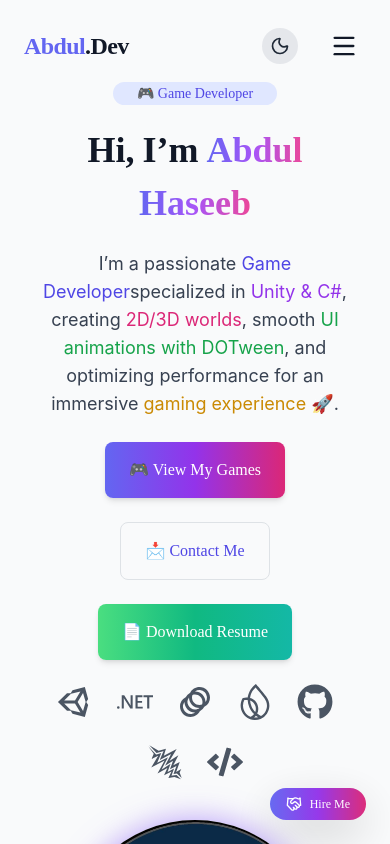
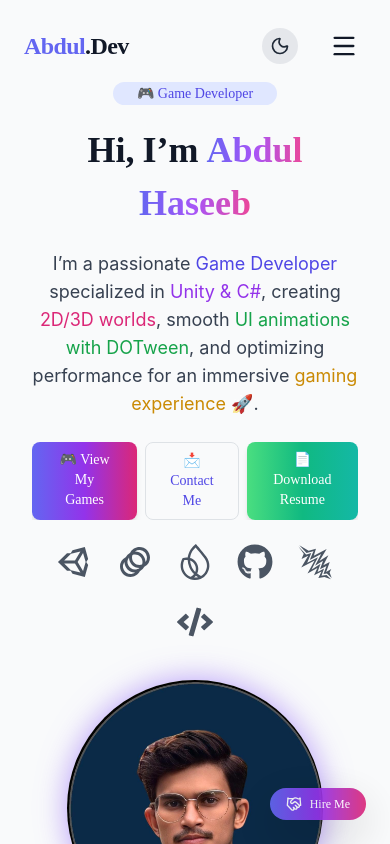
Before and after one commit to adeel4166/Abdul-Haseeb-Portfolio, a React (Create React App) app: page / in a window 390 px wide. Shown: the top 844 px of the page. Built offline with nearby package versions, Linux system fonts and the light colour scheme.

Commit message:
menu button is changed

```diff
--- a/src/App.js
+++ b/src/App.js
@@ -6,14 +6,20 @@ import Skills from "./components/Skills";
 import Projects from "./components/Projects";
 import Contact from "./components/Contact";
 import Footer from "./components/Footer";
-import FloatingHireMeButton from "./components/FloatingHireMeButton"; // add
+import FloatingHireMeButton from "./components/FloatingHireMeButton";
 
 function App() {
   const [activeSection, setActiveSection] = useState("home");
+  const [isMenuOpen, setIsMenuOpen] = useState(false); // ✅ mobile menu state
 
   return (
     <div className="min-h-screen bg-white dark:bg-gray-900 text-gray-900 dark:text-white transition-colors duration-500">
-      <Navbar setActiveSection={setActiveSection} />
+      <Navbar
+        activeSection={activeSection}
+        setActiveSection={setActiveSection}
+        isMenuOpen={isMenuOpen}
+        setIsMenuOpen={setIsMenuOpen}
+      />
 
       {activeSection === "home" && <Hero setActiveSection={setActiveSection} />}
       {activeSection === "about" && <About />}
@@ -24,7 +30,10 @@ function App() {
       <Footer setActiveSection={setActiveSection} />
 
       {/* Floating Hire Me Button */}
-      <FloatingHireMeButton setActiveSection={setActiveSection} />
+      <FloatingHireMeButton
+        setActiveSection={setActiveSection}
+        setIsMenuOpen={setIsMenuOpen} // ✅ pass down to close menu
+      />
     </div>
   );
 }
--- a/src/components/FloatingHireMeButton.jsx
+++ b/src/components/FloatingHireMeButton.jsx
@@ -2,11 +2,17 @@
 import React from "react";
 import { Handshake } from "lucide-react";
 
-export default function FloatingHireMeButton({ setActiveSection }) {
+export default function FloatingHireMeButton({ setActiveSection, setIsMenuOpen }) {
   const handleClick = () => {
+    // Active section update
     setActiveSection("contact");
 
-    // Smooth scroll after section render
+    // Agar mobile menu open hai to band kar do
+    if (setIsMenuOpen) {
+      setIsMenuOpen(false);
+    }
+
+    // Smooth scroll to contact
     setTimeout(() => {
       const section = document.getElementById("contact");
       if (section) {
@@ -18,21 +24,20 @@ export default function FloatingHireMeButton({ setActiveSection }) {
   return (
     <button
       onClick={handleClick}
-      className="fixed bottom-6 right-6 z-50
+      className="
+        fixed bottom-6 right-6 z-50
         flex items-center gap-2
         rounded-full shadow-lg animate-pulse
         bg-gradient-to-r from-indigo-500 via-purple-600 to-pink-600
         text-white font-[Poppins] font-medium
         transition-transform hover:scale-110
-
-        px-3 py-2 text-xs     // Mobile small
+        px-3 py-2 text-xs
         sm:px-4 sm:py-2 sm:text-sm
-        md:px-5 md:py-3 md:text-base" // Desktop normal
+        md:px-5 md:py-3 md:text-base
+      "
     >
-      <Handshake
-        className="w-4 h-4 sm:w-5 sm:h-5 md:w-6 md:h-6" // Responsive icon
-      />
-      <span>Hire Me</span> {/* 🔹 Ab mobile me bhi dikhai dega */}
+      <Handshake className="w-4 h-4 sm:w-5 sm:h-5 md:w-6 md:h-6" />
+      <span>Hire Me</span>
     </button>
   );
 }
--- a/src/components/Hero.jsx
+++ b/src/components/Hero.jsx
@@ -69,26 +69,38 @@ export default function Hero({ setActiveSection }) {
           className="text-lg text-gray-700 dark:text-gray-300 max-w-xl font-[Inter]"
           variants={item}
         >
-          I’m a passionate <span className="text-indigo-600 dark:text-indigo-400">Game Developer</span>
-          specialized in <span className="text-purple-600 dark:text-purple-400">Unity & C#</span>,
-          creating <span className="text-pink-600 dark:text-pink-400">2D/3D worlds</span>, smooth{" "}
-          <span className="text-green-600 dark:text-green-400">UI animations with DOTween</span>,
-          and optimizing performance for an immersive{" "}
-          <span className="text-yellow-600 dark:text-yellow-400">gaming experience</span> 🚀.
+          I’m a passionate{" "}
+          <span className="text-indigo-600 dark:text-indigo-400">
+            Game Developer
+          </span>{" "}
+          specialized in{" "}
+          <span className="text-purple-600 dark:text-purple-400">Unity & C#</span>
+          , creating{" "}
+          <span className="text-pink-600 dark:text-pink-400">2D/3D worlds</span>,
+          smooth{" "}
+          <span className="text-green-600 dark:text-green-400">
+            UI animations with DOTween
+          </span>
+          , and optimizing performance for an immersive{" "}
+          <span className="text-yellow-600 dark:text-yellow-400">
+            gaming experience
+          </span>{" "}
+          🚀.
         </motion.p>
 
         {/* CTA Buttons */}
         <motion.div
-          className="flex flex-wrap justify-center md:justify-start gap-4"
+          className="flex flex-nowrap justify-center md:justify-start gap-2 overflow-x-auto max-w-full scrollbar-hide"
           variants={container}
         >
           {/* View Projects */}
           <motion.a
             href="#projects"
             onClick={() => setActiveSection("projects")}
-            className="px-6 py-3 bg-gradient-to-r from-indigo-500 via-purple-600 to-pink-600
-            text-white rounded-lg font-[Poppins] font-medium shadow-md transition-transform
-            hover:scale-105 hover:shadow-lg"
+            className="px-4 py-2 text-sm sm:px-6 sm:py-3 sm:text-base
+                       bg-gradient-to-r from-indigo-500 via-purple-600 to-pink-600
+                       text-white rounded-lg font-[Poppins] font-medium shadow-md
+                       transition-transform hover:scale-105 hover:shadow-lg"
             variants={item}
           >
             🎮 View My Games
@@ -98,8 +110,10 @@ export default function Hero({ setActiveSection }) {
           <motion.a
             href="#contact"
             onClick={() => setActiveSection("contact")}
-            className="px-6 py-3 border border-indigo-500 text-indigo-600 dark:text-indigo-400 rounded-lg
-            font-[Poppins] font-medium hover:bg-indigo-500 hover:text-white hover:scale-105 transition-all"
+            className="px-4 py-2 text-sm sm:px-6 sm:py-3 sm:text-base
+                       border border-indigo-500 text-indigo-600 dark:text-indigo-400
+                       rounded-lg font-[Poppins] font-medium hover:bg-indigo-500
+                       hover:text-white hover:scale-105 transition-all"
             variants={item}
           >
             📩 Contact Me
@@ -107,11 +121,12 @@ export default function Hero({ setActiveSection }) {
 
           {/* Download Resume */}
           <motion.a
-            href="/Resume.pdf" // ✅ Resume.pdf ko "public" folder me rakho
+            href="/Resume.pdf"
             download
-            className="px-6 py-3 bg-gradient-to-r from-green-400 via-emerald-500 to-teal-500
-            text-white rounded-lg font-[Poppins] font-medium shadow-md transition-transform
-            hover:scale-105 hover:shadow-lg"
+            className="px-4 py-2 text-sm sm:px-6 sm:py-3 sm:text-base
+                       bg-gradient-to-r from-green-400 via-emerald-500 to-teal-500
+                       text-white rounded-lg font-[Poppins] font-medium shadow-md
+                       transition-transform hover:scale-105 hover:shadow-lg"
             variants={item}
           >
             📄 Download Resume
@@ -123,25 +138,41 @@ export default function Hero({ setActiveSection }) {
           className="flex flex-wrap justify-center md:justify-start gap-6 mt-8 text-4xl"
           variants={container}
         >
-          <motion.div variants={item} className="text-gray-600 dark:text-white hover:text-indigo-500 transition">
+          <motion.div
+            variants={item}
+            className="text-gray-600 dark:text-white hover:text-indigo-500 transition"
+          >
             <FaUnity />
           </motion.div>
-          <motion.div variants={item} className="text-gray-600 dark:text-white hover:text-purple-500 transition">
-            <SiDotnet />
-          </motion.div>
-          <motion.div variants={item} className="text-gray-600 dark:text-white hover:text-pink-500 transition">
+
+          <motion.div
+            variants={item}
+            className="text-gray-600 dark:text-white hover:text-pink-500 transition"
+          >
             <MdAnimation />
           </motion.div>
-          <motion.div variants={item} className="text-gray-600 dark:text-white hover:text-orange-500 transition">
+          <motion.div
+            variants={item}
+            className="text-gray-600 dark:text-white hover:text-orange-500 transition"
+          >
             <SiFirebase />
           </motion.div>
-          <motion.div variants={item} className="text-gray-600 dark:text-white hover:text-gray-500 transition">
+          <motion.div
+            variants={item}
+            className="text-gray-600 dark:text-white hover:text-gray-500 transition"
+          >
             <FaGithub />
           </motion.div>
-          <motion.div variants={item} className="text-gray-600 dark:text-white hover:text-yellow-500 transition">
+          <motion.div
+            variants={item}
+            className="text-gray-600 dark:text-white hover:text-yellow-500 transition"
+          >
             <GiLightningFrequency />
           </motion.div>
-          <motion.div variants={item} className="text-gray-600 dark:text-white hover:text-green-500 transition">
+          <motion.div
+            variants={item}
+            className="text-gray-600 dark:text-white hover:text-green-500 transition"
+          >
             <FaCode />
           </motion.div>
         </motion.div>
@@ -155,7 +186,7 @@ export default function Hero({ setActiveSection }) {
         transition={{ duration: 1, delay: 0.5, type: "spring" }}
       >
         <img
-          src="Profile.jpeg" // ✅ apni profile image ka path do
+          src="Profile.jpeg"
           alt="Profile"
           className="w-64 h-64 md:w-80 md:h-80 rounded-full object-cover
           shadow-[0_0_30px_rgba(139,92,246,0.6)]"
--- a/src/components/Skills.jsx
+++ b/src/components/Skills.jsx
@@ -133,18 +133,7 @@ export default function Skills() {
         </span>
       </motion.h2>
 
-      {/* Search Bar */}
-      <div className="w-full max-w-2xl flex flex-col sm:flex-row items-center gap-4 mb-6">
-        <input
-          type="text"
-          placeholder="🔍 Search skills..."
-          value={search}
-          onChange={(e) => setSearch(e.target.value)}
-          className="flex-1 px-4 py-3 rounded-lg bg-gray-100 dark:bg-gray-800
-          text-gray-900 dark:text-white border border-gray-300 dark:border-gray-700
-          focus:border-indigo-500 focus:ring focus:ring-indigo-400/50 outline-none transition font-[Poppins]"
-        />
-      </div>
+
 
       {/* Category Filter */}
       <div className="flex flex-wrap justify-center gap-3 mb-12">
```
Also changed, not shown: src/components/About.jsx (+80 -16 lines), src/components/Navbar.jsx (+29 -22 lines).
